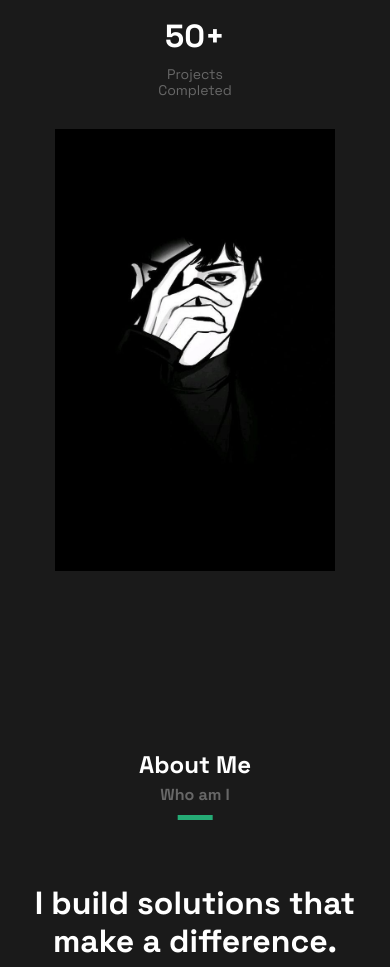
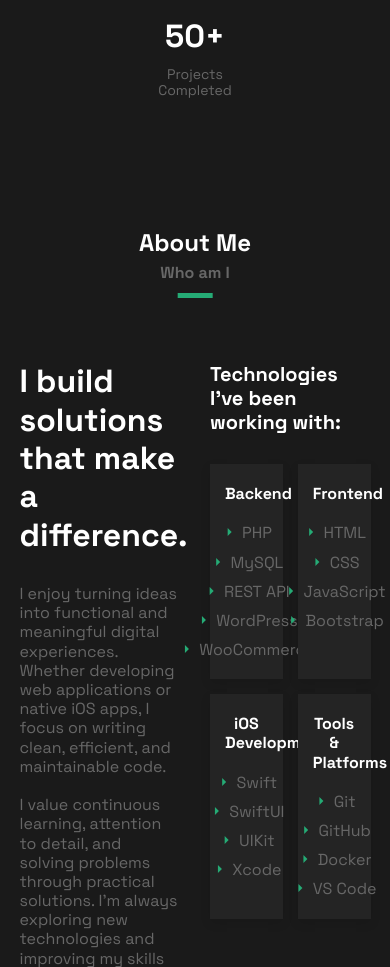
Before and after one commit to crismarchperocillo/portfolio, a plain HTML site: page index.html in a window 390 px wide. Shown: the part 840-1807 px from the top of the page. Drawn offline with nearby package versions, Linux system fonts and the light colour scheme.

Commit message:
fix responsiveness issue

```diff
--- a/assets/css/main.css
+++ b/assets/css/main.css
@@ -327,11 +327,12 @@
     color: var(--color-text);
   }
 
-  @media screen and (max-width: 968px) {
-    .hero__img {
-      width: 280px;
-      justify-self: center;
-    }
+  .hero__img {
+    width: 100%;
+    height: 95%;
+    object-fit: contain;
+    justify-self: stretch;
+    align-self: stretch;
   }
 
   /* About
@@ -719,6 +720,25 @@
     }
   }
 
+  @media screen and (max-width: 767px) {
+      .hero__wrapper {
+          min-height: auto;
+          padding: 5rem 0;
+      }
+
+      .hero__img {
+          display: none !important;
+      }
+
+      .hero__content {
+          width: 100%;
+      }
+
+      section#about {
+          padding-top: 0rem;
+      }
+  }
+
   @media screen and (min-width: 768px) {
     .hero__wrapper {
       grid-template-columns: repeat(2, 1fr);
@@ -745,7 +765,7 @@
 
   /* Large devices */
 
-  @media screen and (min-width: 968px) {
+  @media screen and (max-width: 968px) {
     .about__wrapper {
       grid-template-columns: repeat(2, minmax(0, 1fr));
     }
@@ -784,4 +804,6 @@
     .footer__wrapper {
       grid-template-columns: repeat(3, 1fr);
     }
+
+
   }
```
